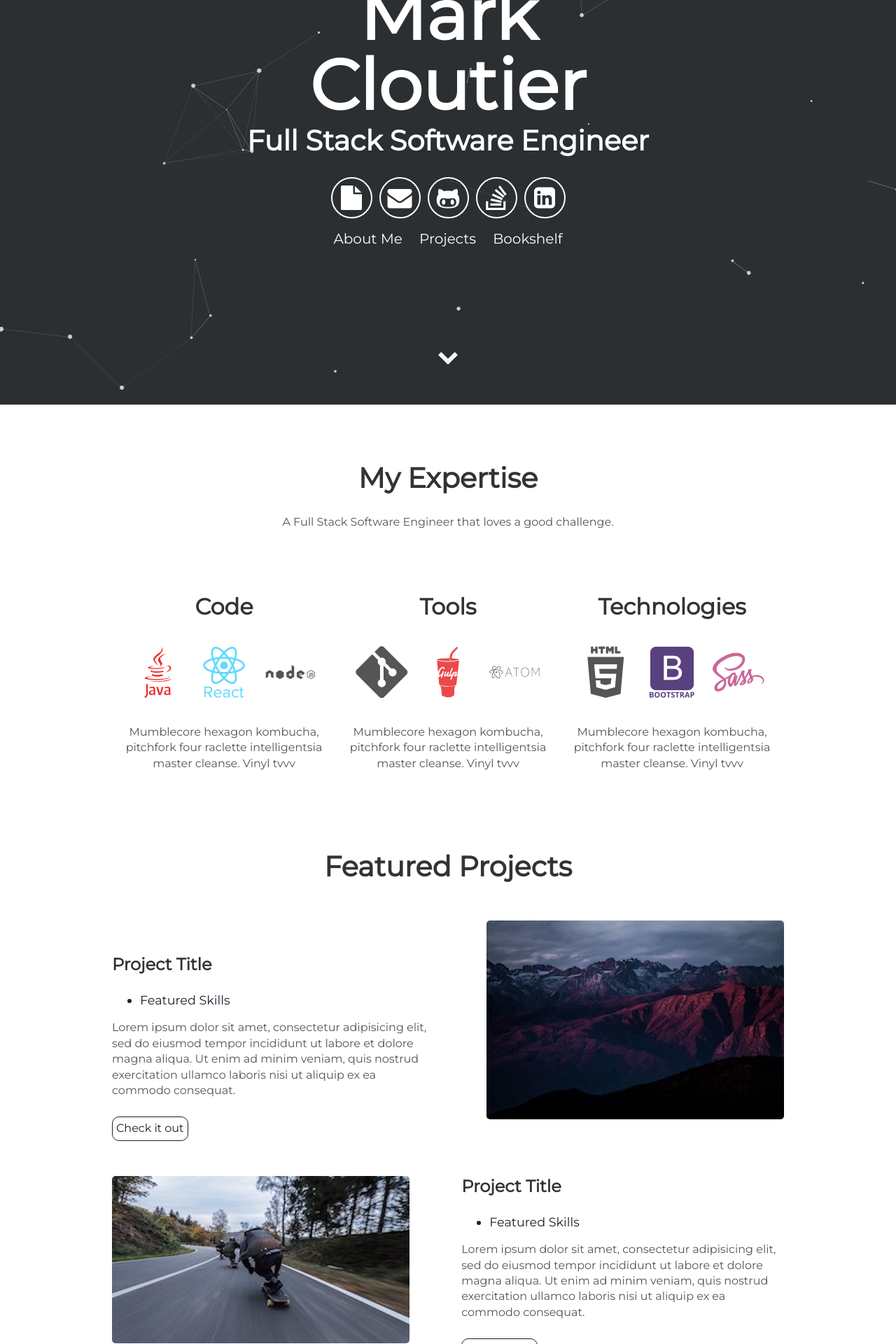
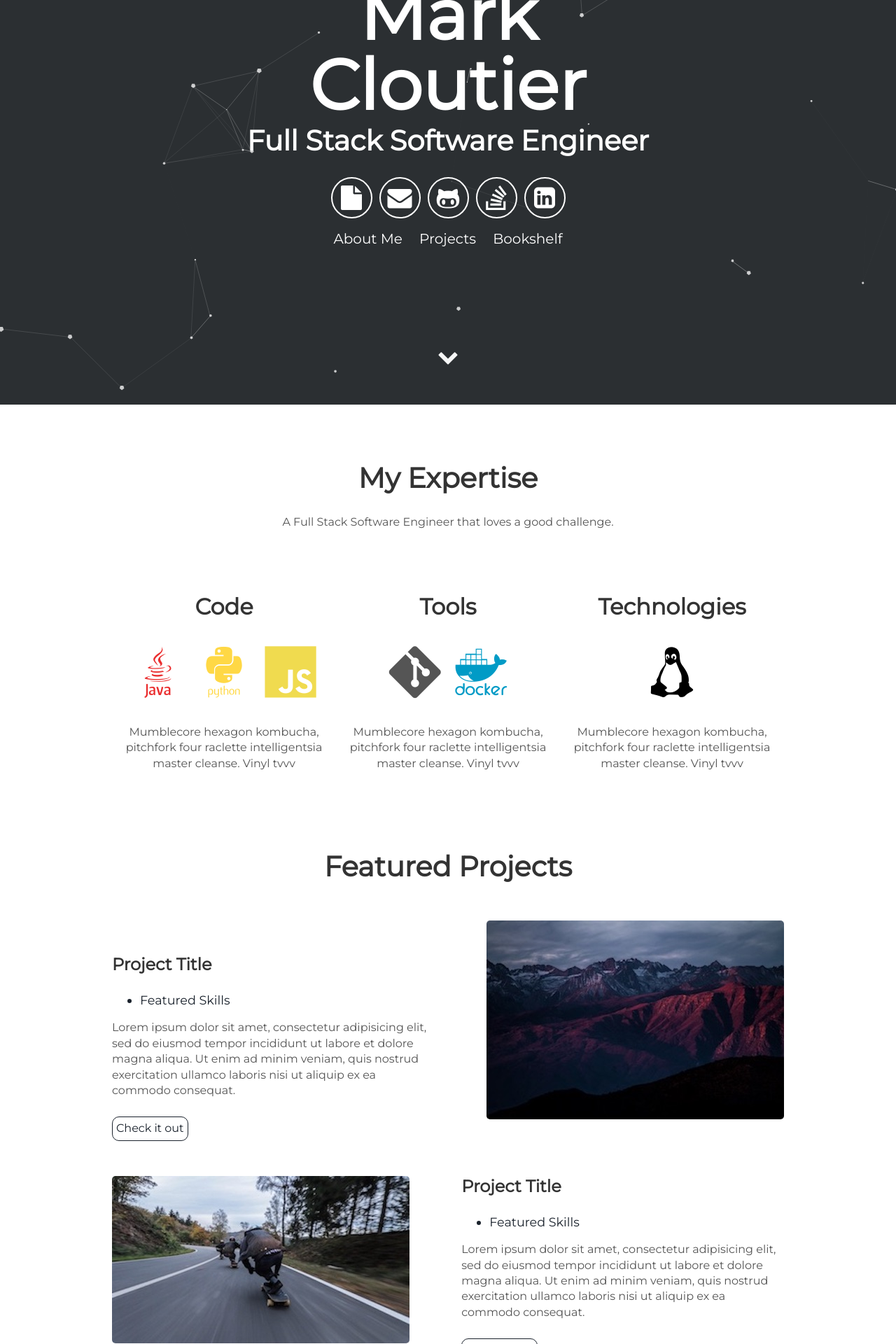
Before and after one commit to mainstringargs/mainstringargs.github.com, a Jekyll site: the page built from index.html, in a window 1280 px wide. Shown: the part 322-2242 px from the top of the page at 70% size. Built offline with Jekyll 4.4.1, drawn with Linux system fonts in a browser that asks for light colours.

Commit message:
Update about.html

```diff
--- a/_includes/about.html
+++ b/_includes/about.html
@@ -6,24 +6,24 @@
     <div class="tech">
       <h2>Code</h2>
       <i class="devicon-java-plain-wordmark colored"></i>
-      <i class="devicon-react-original-wordmark colored"></i>
-      <i class="devicon-nodejs-plain-wordmark"></i>
+      <i class="devicon-python-plain-wordmark colored"></i>
+      <i class="devicon-javascript-plain colored"></i>
       <p>Mumblecore hexagon kombucha, pitchfork four raclette intelligentsia master cleanse.
         Vinyl tvvv</p>
     </div>
     <div class="tech">
       <h2>Tools</h2>
       <i class="devicon-git-plain"></i>
-      <i class="devicon-gulp-plain colored"></i>
-      <i class="devicon-atom-original-wordmark"></i>
+      <i class="devicon-jenkins-plain colored"></i>
+      <i class="devicon-docker-plain-wordmark colored"></i>
       <p>Mumblecore hexagon kombucha, pitchfork four raclette intelligentsia master cleanse.
         Vinyl tvvv</p>
     </div>
     <div class="tech">
       <h2>Technologies</h2>
-      <i class="devicon-html5-plain-wordmark"></i>
-      <i class="devicon-bootstrap-plain-wordmark colored"></i>
-      <i class="devicon-sass-original colored"></i>
+      <i class="devicon-kubernetes-plain-wordmark colored"></i>
+      <i class="devicon-linux-plain colored"></i>
+      <i class="devicon-matlab-plain colored"></i>
       <p>Mumblecore hexagon kombucha, pitchfork four raclette intelligentsia master cleanse.
         Vinyl tvvv</p>
     </div>
```
